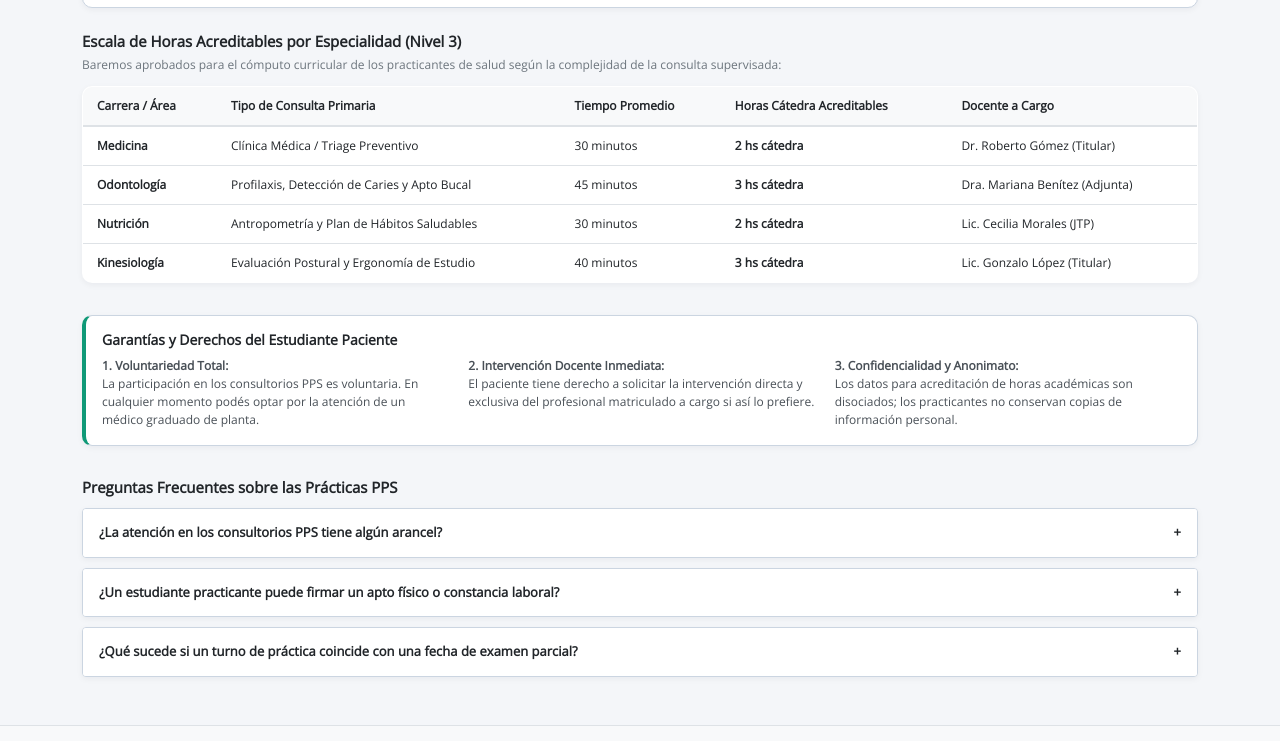
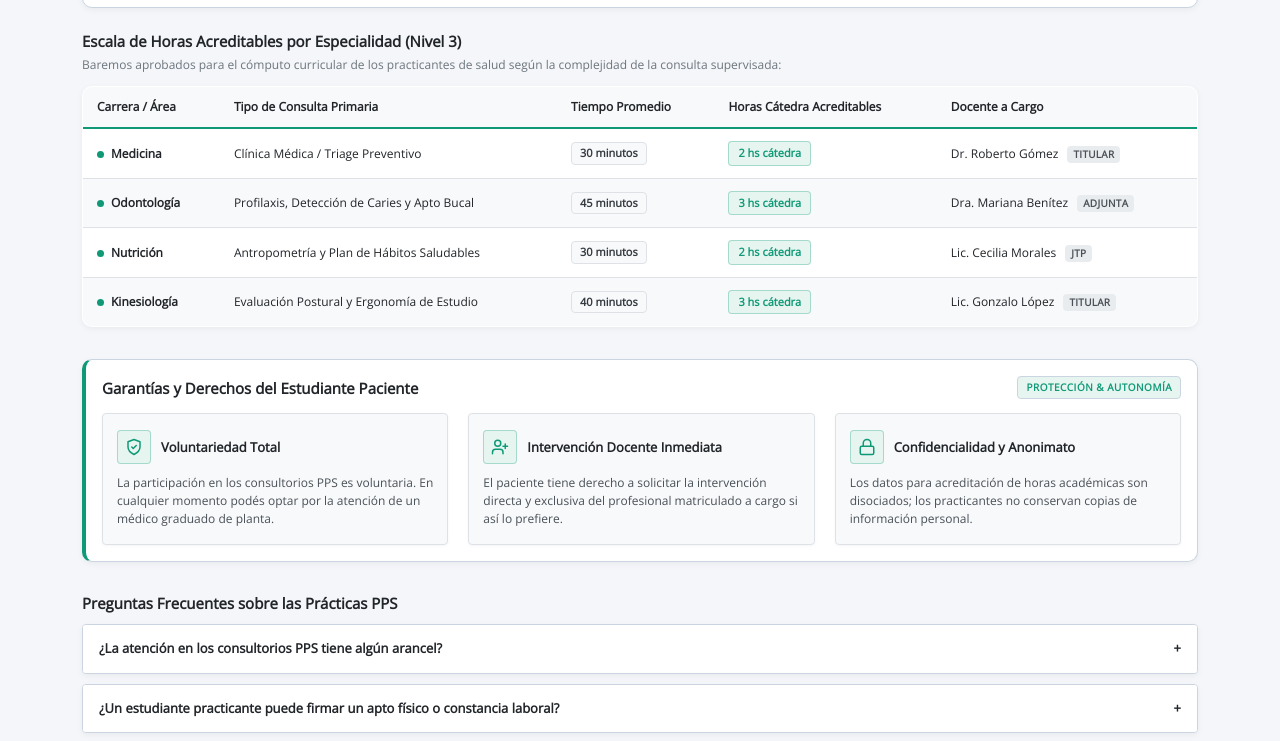
Before and after one commit to Salvatorum/Visualizaci-n-de-interfaces---proyecto-final, a plain HTML site: page pantalla_7_programa_pps.html in a window 1280 px wide. Shown: the part 498-1239 px from the top of the page. Drawn offline with Linux system fonts and the light colour scheme.

Commit message:
estilos e iconografía para resaltar información en la vista 7 programa pps

```diff
--- a/pantalla_7_programa_pps.html
+++ b/pantalla_7_programa_pps.html
@@ -1,5 +1,6 @@
 <!DOCTYPE html>
 <html lang="es">
+
 <head>
   <meta charset="UTF-8">
   <meta name="viewport" content="width=device-width, initial-scale=1.0">
@@ -24,6 +25,7 @@
       margin-top: 16px;
       text-align: center;
     }
+
     .dual-care-card {
       background: var(--wf-gray-50);
       border: 1px solid var(--wf-border-strong);
@@ -35,6 +37,7 @@
       gap: 8px;
       box-shadow: 0 2px 6px rgba(15, 23, 42, 0.05);
     }
+
     .dual-care-icon {
       width: 40px;
       height: 40px;
@@ -61,16 +64,118 @@
       overflow: hidden;
       box-shadow: 0 2px 6px rgba(15, 23, 42, 0.05);
     }
+
     .hours-table th {
       background: var(--wf-gray-100);
-      border-bottom: 2px solid var(--wf-divider);
-      padding: 10px 14px;
+      border-bottom: 2px solid var(--wf-primary);
+      color: var(--wf-gray-900);
+      padding: 11px 14px;
       text-align: left;
       font-weight: 700;
+      font-size: 12px;
     }
+
     .hours-table td {
       border-bottom: 1px solid var(--wf-divider);
-      padding: 10px 14px;
+      padding: 12px 14px;
+      vertical-align: middle;
+    }
+
+    .hours-table tbody tr:nth-child(even) {
+      background-color: var(--wf-gray-50);
+    }
+
+    .hours-table tbody tr:hover {
+      background-color: #f0fdf9;
+    }
+
+    /* Resaltadores de datos en tabla para mayor legibilidad */
+    .badge-hours-credit {
+      display: inline-flex;
+      align-items: center;
+      gap: 5px;
+      background: var(--wf-primary-soft);
+      color: var(--wf-primary);
+      border: 1px solid rgba(15, 153, 119, 0.3);
+      padding: 3px 9px;
+      border-radius: var(--radius-sm);
+      font-weight: 800;
+      font-size: 11px;
+    }
+
+    .badge-table-time {
+      display: inline-flex;
+      align-items: center;
+      gap: 4px;
+      background: var(--wf-gray-100);
+      color: var(--wf-gray-800);
+      border: 1px solid var(--wf-border);
+      padding: 2px 8px;
+      border-radius: var(--radius-sm);
+      font-weight: 600;
+      font-size: 11px;
+    }
+
+    .carrera-indicator {
+      display: inline-block;
+      width: 7px;
+      height: 7px;
+      border-radius: 50%;
+      background: var(--wf-primary);
+      margin-right: 7px;
+      vertical-align: middle;
+    }
+
+    .docente-tag {
+      display: inline-block;
+      font-size: 10px;
+      font-weight: 700;
+      text-transform: uppercase;
+      background: var(--wf-gray-200);
+      color: var(--wf-gray-700);
+      padding: 1px 6px;
+      border-radius: var(--radius-sm);
+      margin-left: 6px;
+      letter-spacing: 0.3px;
+    }
+
+    /* Tarjetas de Garantías y Derechos con Iconografía */
+    .guarantee-box {
+      display: flex;
+      flex-direction: column;
+      gap: 10px;
+      background: var(--wf-gray-50);
+      border: 1px solid var(--wf-border);
+      border-radius: var(--radius-sm);
+      padding: 16px 14px;
+      height: 100%;
+      box-shadow: 0 1px 3px rgba(15, 23, 42, 0.04);
+      transition: border-color 0.15s ease;
+    }
+
+    .guarantee-header {
+      display: flex;
+      align-items: center;
+      gap: 10px;
+    }
+
+    .guarantee-icon {
+      width: 34px;
+      height: 34px;
+      border-radius: var(--radius-sm);
+      background: var(--wf-primary-soft);
+      border: 1px solid rgba(15, 153, 119, 0.3);
+      color: var(--wf-primary);
+      display: flex;
+      align-items: center;
+      justify-content: center;
+      flex-shrink: 0;
+    }
+
+    .guarantee-icon svg {
+      width: 18px;
+      height: 18px;
+      stroke: var(--wf-primary);
     }
 
     /* Acordeón de FAQ */
@@ -83,9 +188,11 @@
       box-shadow: 0 2px 6px rgba(15, 23, 42, 0.05);
       transition: border-color 0.15s ease;
     }
+
     .faq-item.open {
       border-color: var(--wf-primary);
     }
+
     .faq-question {
       padding: 14px 16px;
       font-weight: 700;
@@ -97,9 +204,11 @@
       background: var(--wf-surface);
       user-select: none;
     }
+
     .faq-question:hover {
       background: var(--wf-gray-50);
     }
+
     .faq-answer {
       padding: 12px 16px;
       font-size: 12px;
@@ -109,6 +218,7 @@
       background: var(--wf-gray-50);
       display: none;
     }
+
     .faq-item.open .faq-answer {
       display: block;
     }
@@ -120,6 +230,7 @@
     }
   </style>
 </head>
+
 <body>
 
   <!-- ==================== HEADER ==================== -->
@@ -166,7 +277,8 @@
       <div style="font-size: 11px; color: var(--wf-gray-600); margin-bottom: 4px;">
         <a href="pantalla_1_home.html" style="color: inherit; text-decoration: none;">Inicio</a> / Institucional
       </div>
-      <h1 style="font-size: 20px; font-weight: 800; letter-spacing: -0.5px;">Programa de Prácticas Profesionales Supervisadas (PPS)</h1>
+      <h1 style="font-size: 20px; font-weight: 800; letter-spacing: -0.5px;">Programa de Prácticas Profesionales
+        Supervisadas (PPS)</h1>
       <p style="font-size: 12px; color: var(--wf-gray-600);">
         Articulación entre la Secretaría de Bienestar Estudiantil y el Departamento de Ciencias de la Salud de la UNLaM.
       </p>
@@ -180,7 +292,10 @@
       </div>
       <h2 style="font-size: 16px; font-weight: 800; margin-bottom: 8px;">¿En qué consiste la Atención Clínica Dual?</h2>
       <p style="font-size: 12px; color: var(--wf-gray-700); line-height: 1.6; max-width: 900px;">
-        El Programa PPS articula el cuidado de la salud primaria de la comunidad estudiantil con la formación clínica de alumnos avanzados de Medicina, Nutrición, Kinesiología y Odontología. Los estudiantes pacientes obtienen <strong>turnos con demora inferior a 48 horas dentro del propio campus</strong>, colaborando voluntariamente con las horas de práctica hospitalaria requeridas para la graduación de sus pares.
+        El Programa PPS articula el cuidado de la salud primaria de la comunidad estudiantil con la formación clínica de
+        alumnos avanzados de Medicina, Nutrición, Kinesiología y Odontología. Los estudiantes pacientes obtienen
+        <strong>turnos con demora inferior a 48 horas dentro del propio campus</strong>, colaborando voluntariamente con
+        las horas de práctica hospitalaria requeridas para la graduación de sus pares.
       </p>
 
       <!-- Diagrama de Triangulación Pedagógica -->
@@ -197,7 +312,8 @@
           <div class="dual-care-icon">2</div>
           <div style="font-weight: 800; font-size: 13px;">Estudiantes en Práctica</div>
           <div style="font-size: 11px; color: var(--wf-gray-600);">
-            Alumnos del último año realizan la anamnesis, exploración física preliminar y acreditan horas de plan de estudio.
+            Alumnos del último año realizan la anamnesis, exploración física preliminar y acreditan horas de plan de
+            estudio.
           </div>
         </div>
 
@@ -205,7 +321,8 @@
           <div class="dual-care-icon">3</div>
           <div style="font-weight: 800; font-size: 13px;">Docente Médico Titular</div>
           <div style="font-size: 11px; color: var(--wf-gray-600);">
-            Profesional matriculado que supervisa de forma continua, valida el diagnóstico y firma los certificados oficiales.
+            Profesional matriculado que supervisa de forma continua, valida el diagnóstico y firma los certificados
+            oficiales.
           </div>
         </div>
       </div>
@@ -213,9 +330,11 @@
 
     <!-- ==================== REGLAMENTO Y ESCALA DE HORAS ACREDITABLES (NIVEL 3) ==================== -->
     <section style="margin-bottom: var(--space-6);" data-gestalt="Semejanza y Simetría">
-      <h3 style="font-size: 15px; font-weight: 800; margin-bottom: 6px;">Escala de Horas Acreditables por Especialidad (Nivel 3)</h3>
+      <h3 style="font-size: 15px; font-weight: 800; margin-bottom: 6px;">Escala de Horas Acreditables por Especialidad
+        (Nivel 3)</h3>
       <p style="font-size: 12px; color: var(--wf-gray-600); margin-bottom: 12px;">
-        Baremos aprobados para el cómputo curricular de los practicantes de salud según la complejidad de la consulta supervisada:
+        Baremos aprobados para el cómputo curricular de los practicantes de salud según la complejidad de la consulta
+        supervisada:
       </p>
 
       <table class="hours-table">
@@ -230,59 +349,128 @@
         </thead>
         <tbody>
           <tr>
-            <td><strong>Medicina</strong></td>
+            <td>
+              <span class="carrera-indicator"></span><strong>Medicina</strong>
+            </td>
             <td>Clínica Médica / Triage Preventivo</td>
-            <td>30 minutos</td>
-            <td><strong>2 hs cátedra</strong></td>
-            <td>Dr. Roberto Gómez (Titular)</td>
+            <td><span class="badge-table-time">30 minutos</span></td>
+            <td><span class="badge-hours-credit">2 hs cátedra</span></td>
+            <td>Dr. Roberto Gómez <span class="docente-tag">Titular</span></td>
           </tr>
           <tr>
-            <td><strong>Odontología</strong></td>
+            <td>
+              <span class="carrera-indicator"></span><strong>Odontología</strong>
+            </td>
             <td>Profilaxis, Detección de Caries y Apto Bucal</td>
-            <td>45 minutos</td>
-            <td><strong>3 hs cátedra</strong></td>
-            <td>Dra. Mariana Benítez (Adjunta)</td>
+            <td><span class="badge-table-time">45 minutos</span></td>
+            <td><span class="badge-hours-credit">3 hs cátedra</span></td>
+            <td>Dra. Mariana Benítez <span class="docente-tag">Adjunta</span></td>
           </tr>
           <tr>
-            <td><strong>Nutrición</strong></td>
+            <td>
+              <span class="carrera-indicator"></span><strong>Nutrición</strong>
+            </td>
             <td>Antropometría y Plan de Hábitos Saludables</td>
-            <td>30 minutos</td>
-            <td><strong>2 hs cátedra</strong></td>
-            <td>Lic. Cecilia Morales (JTP)</td>
+            <td><span class="badge-table-time">30 minutos</span></td>
+            <td><span class="badge-hours-credit">2 hs cátedra</span></td>
+            <td>Lic. Cecilia Morales <span class="docente-tag">JTP</span></td>
           </tr>
           <tr>
-            <td><strong>Kinesiología</strong></td>
+            <td>
+              <span class="carrera-indicator"></span><strong>Kinesiología</strong>
+            </td>
             <td>Evaluación Postural y Ergonomía de Estudio</td>
-            <td>40 minutos</td>
-            <td><strong>3 hs cátedra</strong></td>
-            <td>Lic. Gonzalo López (Titular)</td>
+            <td><span class="badge-table-time">40 minutos</span></td>
+            <td><span class="badge-hours-credit">3 hs cátedra</span></td>
+            <td>Lic. Gonzalo López <span class="docente-tag">Titular</span></td>
           </tr>
         </tbody>
       </table>
     </section>
 
     <!-- ==================== GARANTÍAS Y DERECHOS DEL PACIENTE (Diseño Emocional / Confianza) ==================== -->
-    <section class="wf-card" style="margin-bottom: var(--space-6); border-left: 4px solid var(--wf-primary);" data-heuristic="Control del Usuario (H3)">
-      <h3 style="font-size: 14px; font-weight: 800; margin-bottom: 8px;">Garantías y Derechos del Estudiante Paciente</h3>
-      <div class="grid-12" style="font-size: 12px; color: var(--wf-gray-700); line-height: 1.5;">
+    <section class="wf-card" style="margin-bottom: var(--space-6); border-left: 4px solid var(--wf-primary);"
+      data-heuristic="Control del Usuario (H3)">
+      <div
+        style="display: flex; align-items: center; justify-content: space-between; margin-bottom: 14px; flex-wrap: wrap; gap: 8px;">
+        <h3 style="font-size: 15px; font-weight: 800; margin-bottom: 0;">Garantías y Derechos del Estudiante Paciente
+        </h3>
+        <span class="wf-badge"
+          style="background: var(--wf-primary-soft); color: var(--wf-primary); font-size: 10px;">Protección &
+          Autonomía</span>
+      </div>
+
+      <div class="grid-12" style="font-size: 12px; line-height: 1.5;">
+
+        <!-- Garantía 1: Voluntariedad Total -->
         <div class="col-4">
-          <strong>1. Voluntariedad Total:</strong><br>
-          La participación en los consultorios PPS es voluntaria. En cualquier momento podés optar por la atención de un médico graduado de planta.
+          <div class="guarantee-box">
+            <div class="guarantee-header">
+              <div class="guarantee-icon" aria-hidden="true">
+                <svg viewBox="0 0 24 24" fill="none" stroke="currentColor" stroke-width="2" stroke-linecap="round"
+                  stroke-linejoin="round">
+                  <path d="M12 22s8-4 8-10V5l-8-3-8 3v7c0 6 8 10 8 10z" />
+                  <path d="m9 12 2 2 4-4" />
+                </svg>
+              </div>
+              <strong style="font-size: 13px; color: var(--wf-gray-900);">Voluntariedad Total</strong>
+            </div>
+            <p style="color: var(--wf-gray-700); font-size: 12px; margin: 0;">
+              La participación en los consultorios PPS es voluntaria. En cualquier momento podés optar por la atención
+              de un médico graduado de planta.
+            </p>
+          </div>
         </div>
+
+        <!-- Garantía 2: Intervención Docente Inmediata -->
         <div class="col-4">
-          <strong>2. Intervención Docente Inmediata:</strong><br>
-          El paciente tiene derecho a solicitar la intervención directa y exclusiva del profesional matriculado a cargo si así lo prefiere.
+          <div class="guarantee-box">
+            <div class="guarantee-header">
+              <div class="guarantee-icon" aria-hidden="true">
+                <svg viewBox="0 0 24 24" fill="none" stroke="currentColor" stroke-width="2" stroke-linecap="round"
+                  stroke-linejoin="round">
+                  <path d="M16 21v-2a4 4 0 0 0-4-4H6a4 4 0 0 0-4 4v2" />
+                  <circle cx="9" cy="7" r="4" />
+                  <path d="M19 8v6" />
+                  <path d="M22 11h-6" />
+                </svg>
+              </div>
+              <strong style="font-size: 13px; color: var(--wf-gray-900);">Intervención Docente Inmediata</strong>
+            </div>
+            <p style="color: var(--wf-gray-700); font-size: 12px; margin: 0;">
+              El paciente tiene derecho a solicitar la intervención directa y exclusiva del profesional matriculado a
+              cargo si así lo prefiere.
+            </p>
+          </div>
         </div>
+
+        <!-- Garantía 3: Confidencialidad y Anonimato -->
         <div class="col-4">
-          <strong>3. Confidencialidad y Anonimato:</strong><br>
-          Los datos para acreditación de horas académicas son disociados; los practicantes no conservan copias de información personal.
+          <div class="guarantee-box">
+            <div class="guarantee-header">
+              <div class="guarantee-icon" aria-hidden="true">
+                <svg viewBox="0 0 24 24" fill="none" stroke="currentColor" stroke-width="2" stroke-linecap="round"
+                  stroke-linejoin="round">
+                  <rect x="3" y="11" width="18" height="11" rx="2" ry="2" />
+                  <path d="M7 11V7a5 5 0 0 1 10 0v4" />
+                </svg>
+              </div>
+              <strong style="font-size: 13px; color: var(--wf-gray-900);">Confidencialidad y Anonimato</strong>
+            </div>
+            <p style="color: var(--wf-gray-700); font-size: 12px; margin: 0;">
+              Los datos para acreditación de horas académicas son disociados; los practicantes no conservan copias de
+              información personal.
+            </p>
+          </div>
         </div>
+
       </div>
     </section>
 
     <!-- ==================== PREGUNTAS FRECUENTES (FAQ ACORDEÓN) ==================== -->
     <section style="margin-bottom: var(--space-6);" data-heuristic="Ayuda y Documentación (H10)">
-      <h3 style="font-size: 15px; font-weight: 800; margin-bottom: 12px;">Preguntas Frecuentes sobre las Prácticas PPS</h3>
+      <h3 style="font-size: 15px; font-weight: 800; margin-bottom: 12px;">Preguntas Frecuentes sobre las Prácticas PPS
+      </h3>
 
       <div class="faq-item">
         <div class="faq-question" onclick="toggleFaq(this)">
@@ -290,7 +478,8 @@
           <span>+</span>
         </div>
         <div class="faq-answer">
-          No. La atención primaria dentro del campus universitario es 100% gratuita para toda la comunidad de estudiantes regulares de la UNLaM mediante presentación de correo institucional o DNI.
+          No. La atención primaria dentro del campus universitario es 100% gratuita para toda la comunidad de
+          estudiantes regulares de la UNLaM mediante presentación de correo institucional o DNI.
         </div>
       </div>
 
@@ -300,7 +489,8 @@
           <span>+</span>
         </div>
         <div class="faq-answer">
-          No. Todos los certificados oficiales de asistencia, aptos físicos deportivos y constancias para el trabajo son firmados y sellados exclusivamente con matrícula profesional por el médico docente a cargo.
+          No. Todos los certificados oficiales de asistencia, aptos físicos deportivos y constancias para el trabajo son
+          firmados y sellados exclusivamente con matrícula profesional por el médico docente a cargo.
         </div>
       </div>
 
@@ -310,7 +500,8 @@
           <span>+</span>
         </div>
         <div class="faq-answer">
-          Podés cancelar o reprogramar tu turno sin penalidades con al menos 2 horas de anticipación desde tu panel personal en la pantalla de Inicio, liberando ese espacio para otro compañero de la universidad.
+          Podés cancelar o reprogramar tu turno sin penalidades con al menos 2 horas de anticipación desde tu panel
+          personal en la pantalla de Inicio, liberando ese espacio para otro compañero de la universidad.
         </div>
       </div>
 
@@ -343,4 +534,5 @@
     }
   </script>
 </body>
+
 </html>
```
Also changed, not shown: pantalla_2_cartilla.html (+4 -4 lines), pantalla_3_formulario.html (+2 -1 lines).
